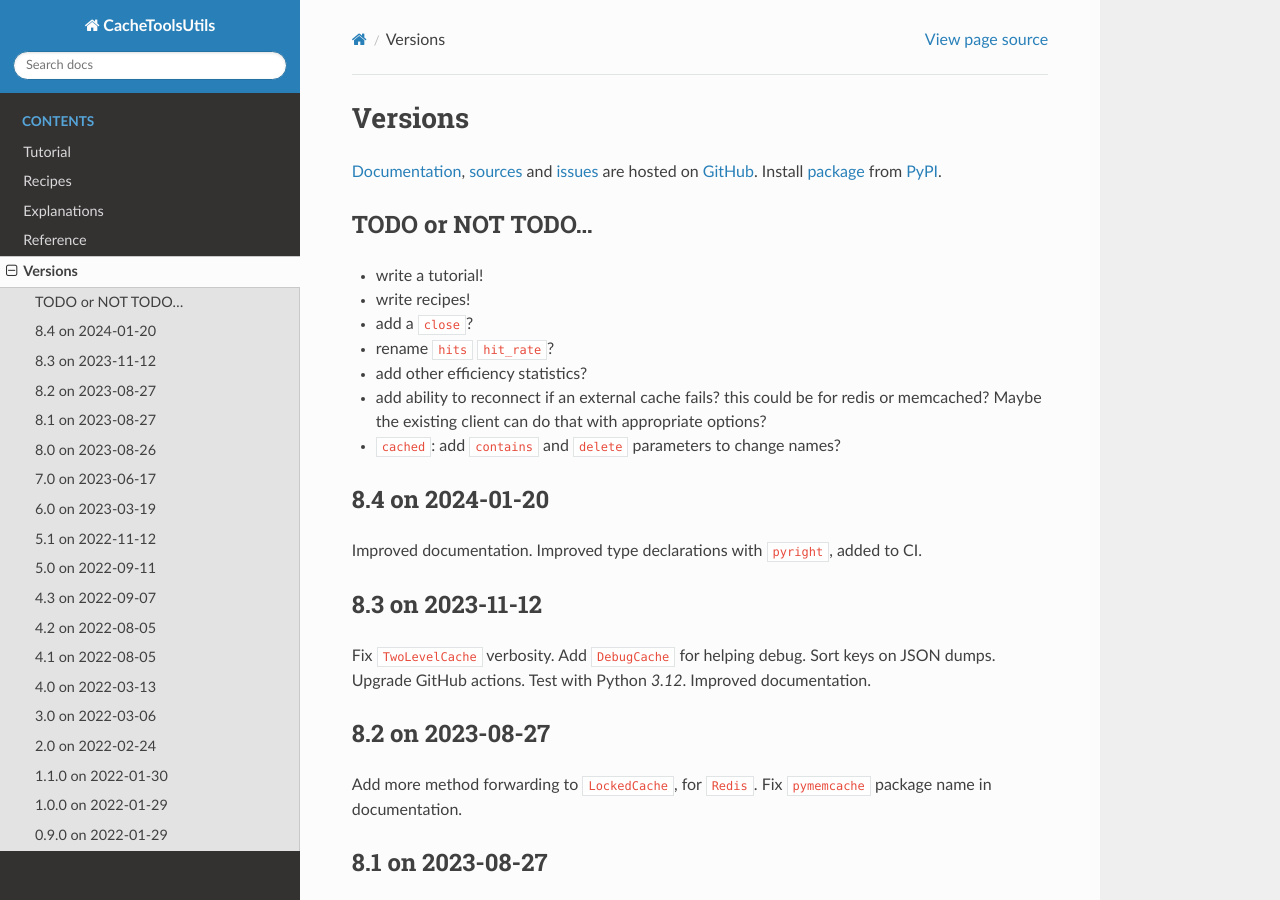
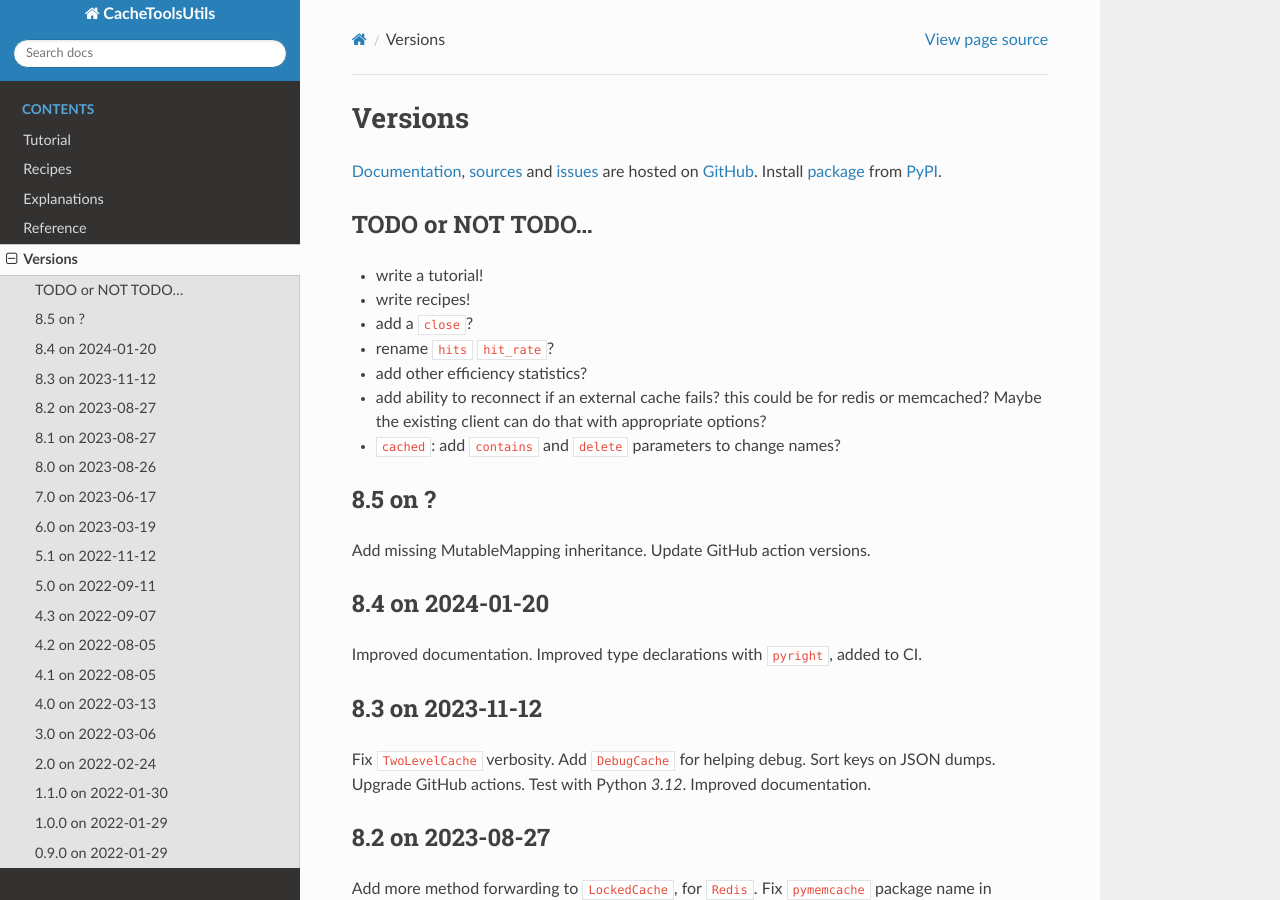
Before and after one commit to zx80/cachetools-utils, a Sphinx documentation site: the page built from docs/VERSIONS.md, in a window 1280 px wide and 900 px high. Built offline with Sphinx 7.4.7 and the Read the Docs theme 2.0.0, drawn with Linux system fonts in a browser that asks for light colours; pages that are not in the unit, such as notebooks, are missing from menus.

Commit message:
add missing inheritance

```diff
--- a/CacheToolsUtils.py
+++ b/CacheToolsUtils.py
@@ -102,7 +102,7 @@
 # CACHETOOLS EXTENSIONS
 #
 
-class DebugCache:
+class DebugCache(MutMap):
     """Debug class.
 
     :param cache: actual cache
@@ -152,7 +152,7 @@
         return self._cache.reset()  # type: ignore
 
 
-class DictCache(_MutMapMix):
+class DictCache(_MutMapMix, MutMap):
     """Cache class based on dict."""
 
     def __init__(self):
--- a/docs/VERSIONS.md
+++ b/docs/VERSIONS.md
@@ -18,6 +18,11 @@
   this could be for redis or memcached?
   Maybe the existing client can do that with appropriate options?
 - `cached`: add `contains` and `delete` parameters to change names?
+
+## 8.5 on ?
+
+Add missing MutableMapping inheritance.
+Update GitHub action versions.
 
 ## 8.4 on 2024-01-20
 
```
